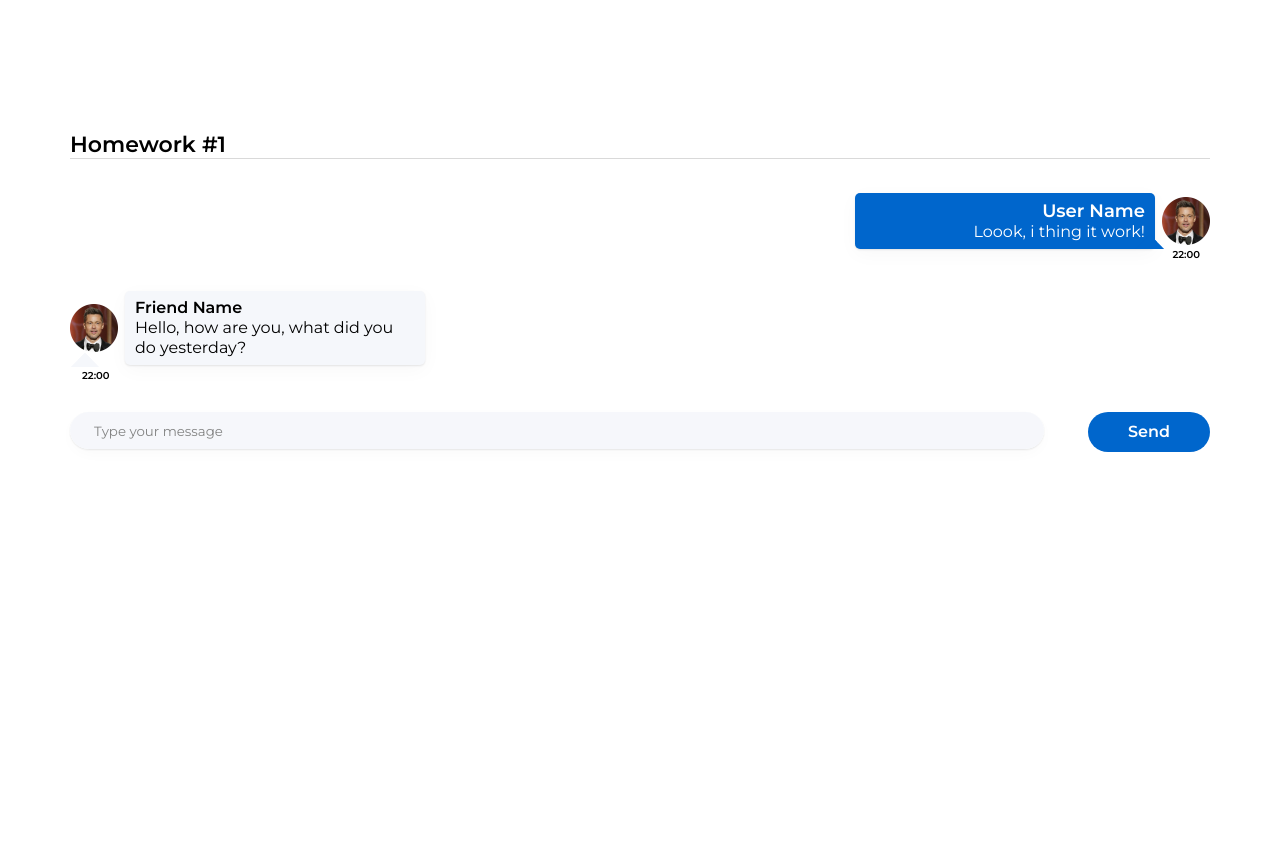
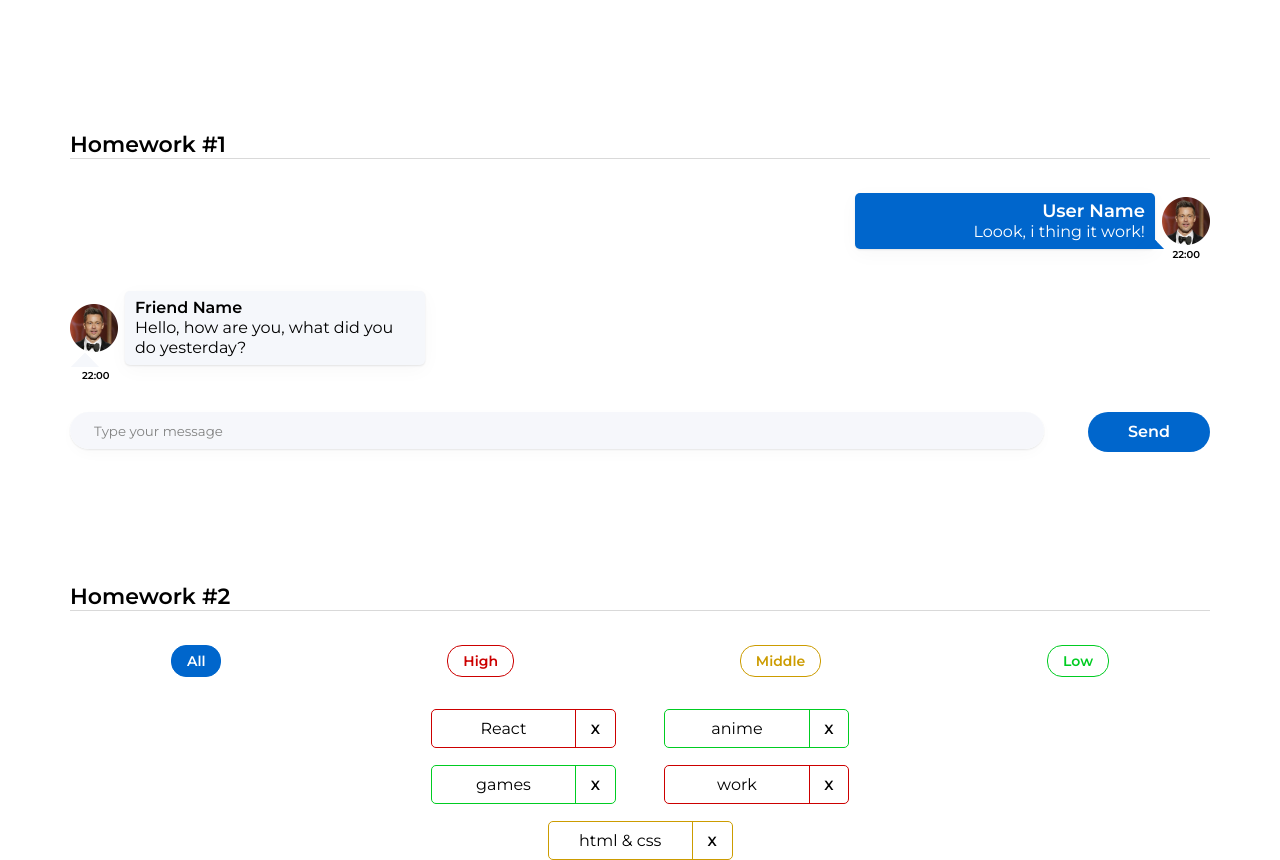
Before and after one commit to w1llow1sp/autotest-hw, a React (Create React App) app: page / in a window 1280 px wide. Before the commit the page ends 800 px from the top, so only its background shows below. Built offline with nearby package versions, Linux system fonts and the light colour scheme.

Commit message:
added solution of HW2

```diff
--- a/src/s1-main/App.module.css
+++ b/src/s1-main/App.module.css
@@ -29,3 +29,7 @@
     margin-bottom: 34px;
     border-bottom: 1px solid #D9D9D9;
 }
+
+#hw2{
+margin-bottom: 30px;
+}
--- a/src/s1-main/App.tsx
+++ b/src/s1-main/App.tsx
@@ -1,13 +1,14 @@
 import React from 'react'
 import s from './App.module.css'
 import HW1 from '../s2-homeworks/hw01/HW1'
+import HW2 from "../s2-homeworks/hw02/HW2";
 
 function App() {
     return (
         <div className={s.App}>
             <HW1/>
             {/*раскомментировать по ходу выполнения*/}
-            {/*<HW2/>*/}
+            <HW2/>
             {/*<HW3/>*/}
             {/*<HW4/>*/}
 
--- a/src/s2-homeworks/hw01/message/Message.tsx
+++ b/src/s2-homeworks/hw01/message/Message.tsx
@@ -1,18 +1,11 @@
 import React from 'react'
 import s from './Message.module.css'
+import {MessageType} from "../HW1";
 
 // нужно создать правильный тип вместо any
 export type MessagePropsType = {
-    message :
-        {    id:number,
-            user : {
-                avatar:string,
-                name:string
-            }
-            message : {
-                text:string,
-                time:string
-            }}}
+    message : MessageType
+        }
 
 
 // нужно отобразить приходящие данные
--- a/src/s2-homeworks/hw02/HW2.tsx
+++ b/src/s2-homeworks/hw02/HW2.tsx
@@ -3,30 +3,37 @@
 import s2 from '../../s1-main/App.module.css'
 
 /*
+Complited:
 * 1 - описать типы AffairPriorityType, AffairType
 * 2 - указать нужный тип для defaultAffairs
 * 3 - дописать типы и логику функции filterAffairs и проверить её тестами
 * 4 - выполнить пункт 3 для функции deleteAffair
 * 5 - указать нужный тип в useState с affairs
 * 6 - дописать тип и логику функции deleteAffairCallback
+
+* 10 - в файле Affair.tsx дописать функции deleteCallback и использовать
+* 11 - в файле Affair.tsx отобразить приходящие данные
+
+*That to-do:
+
+
 * 7 - в файле Affairs.tsx дописать типизацию пропсов
 * 8 - в файле Affairs.tsx дописать логику функций setAll, setHigh, setMiddle, setLow
 * 9 - в файле Affair.tsx дописать типизацию пропсов
-* 10 - в файле Affair.tsx дописать функции deleteCallback и использовать
-* 11 - в файле Affair.tsx отобразить приходящие данные
+
 * */
 
 // types
-export type AffairPriorityType = any // need to fix any
+export type AffairPriorityType = 'high' | 'low' | 'middle' // need to fix any
 export type AffairType = {
-    _id: any // need to fix any
-    name: any // need to fix any
+    _id: number// need to fix any
+    name: string // need to fix any
     priority: AffairPriorityType
 }
 export type FilterType = 'all' | AffairPriorityType
 
 // constants
-const defaultAffairs: any = [ // need to fix any
+const defaultAffairs: Array<AffairType >= [ // need to fix any
     {_id: 1, name: 'React', priority: 'high'}, // студенты могут изменить содержимое name и количество элементов в массиве, ...priority не менять!
     {_id: 2, name: 'anime', priority: 'low'},
     {_id: 3, name: 'games', priority: 'low'},
@@ -35,14 +42,22 @@
 ]
 
 // pure helper functions
-export const filterAffairs = (affairs: any, filter: any): any => { // need to fix any
+export const filterAffairs = (affairs: Array<AffairType>, filter: string): Array<AffairType> => { //
 
-
+    if (filter === 'high') {
+       return  affairs.filter(task => task.priority === filter)
+    }
+    if (filter === 'middle') {
+        return affairs.filter(task => task.priority === filter)
+    }
+    if (filter === 'low') {
+        return affairs.filter(task => task.priority === filter)
+    }
     return affairs // need to fix
 }
-export const deleteAffair = (affairs: any, _id: any): any => { // need to fix any
 
-    return affairs // need to fix
+export const deleteAffair = (affairs:Array<AffairType>, _id: number): Array<AffairType> => { // need to fix any
+    return affairs.filter(task => task._id !== _id)
 }
 
 function HW2() {
@@ -50,7 +65,8 @@
     const [filter, setFilter] = useState<FilterType>('all')
 
     const filteredAffairs = filterAffairs(affairs, filter)
-    const deleteAffairCallback = (_id: any) => { // need to fix any
+    const deleteAffairCallback = (_id: number) => { // need to fix any
+        setAffairs(deleteAffair(affairs,_id))
         // need to fix
     }
 
--- a/src/s2-homeworks/hw02/affairs/Affairs.tsx
+++ b/src/s2-homeworks/hw02/affairs/Affairs.tsx
@@ -4,24 +4,24 @@
 import s from './Affairs.module.css'
 
 type AffairsPropsType = {
-    data: any // need to fix any
-    setFilter: any
-    deleteAffairCallback: any
+    data: Array<AffairType> // need to fix any
+    setFilter:(priority: FilterType) => void
+    deleteAffairCallback: (_id:number) => void
     filter: FilterType
 }
 
 function Affairs(props: AffairsPropsType) {
     const setAll = () => {
-        // need to fix
+        props.setFilter('all')
     }
     const setHigh = () => {
-        // need to fix
+        props.setFilter('high')
     }
     const setMiddle = () => {
-        // need to fix
+        props.setFilter('middle')
     }
     const setLow = () => {
-        // need to fix
+        props.setFilter('low')
     }
 
     const cnAll = s.button + ' ' + s.all + (props.filter === 'all' ? ' ' + s.active : '')
--- a/src/s2-homeworks/hw02/affairs/affair/Affair.tsx
+++ b/src/s2-homeworks/hw02/affairs/affair/Affair.tsx
@@ -6,12 +6,12 @@
 type AffairPropsType = {
     // key не нужно типизировать
     affair: AffairType
-    deleteAffairCallback: any // need to fix any
+    deleteAffairCallback: (_id:number)=>void // need to fix any
 }
 
 function Affair(props: AffairPropsType) {
     const deleteCallback = () => {
-        // need to fix
+        props.deleteAffairCallback(props.affair._id)
     }
 
     const nameClass = s.name + ' ' + s2[props.affair.priority]
@@ -25,7 +25,7 @@
         >
             <div id={'hw2-name-' + props.affair._id} className={nameClass}>
                 {/*создаёт студент*/}
-
+                {props.affair.name}
                 {/**/}
             </div>
             <div id={'hw2-priority-' + props.affair._id} hidden>
@@ -36,7 +36,7 @@
                 id={'hw2-button-delete-' + props.affair._id}
                 className={buttonClass}
                 // need to fix
-
+                onClick={deleteCallback}
             >
                 {/*текст кнопки могут изменить студенты*/}
                 X
```
Also changed, not shown: src/s2-homeworks/hw01/HW1.tsx (+14 -1 lines).
